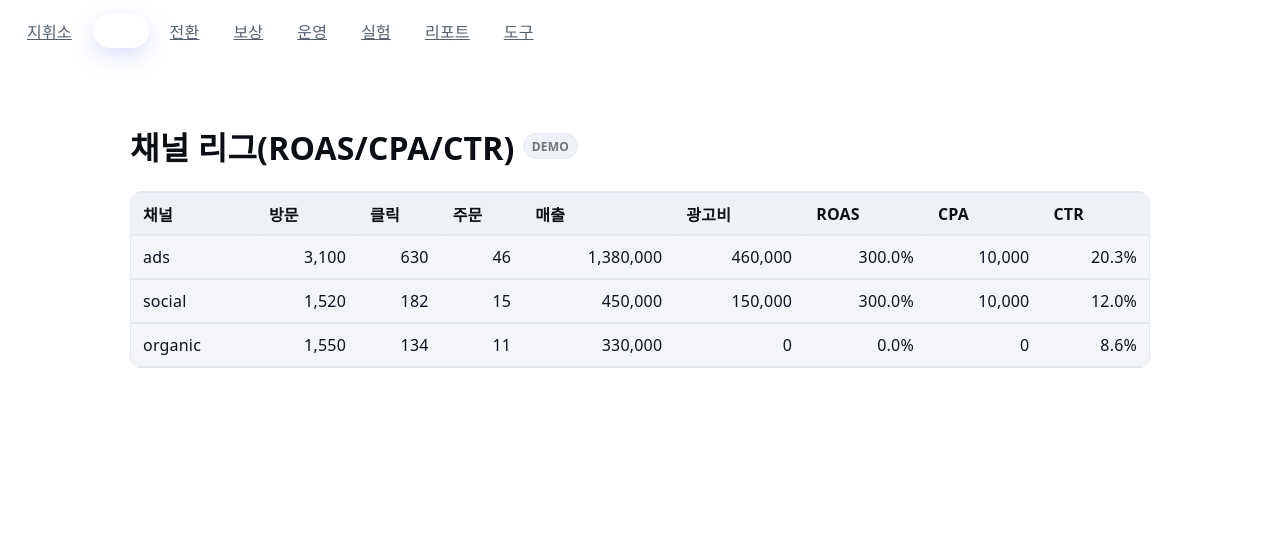
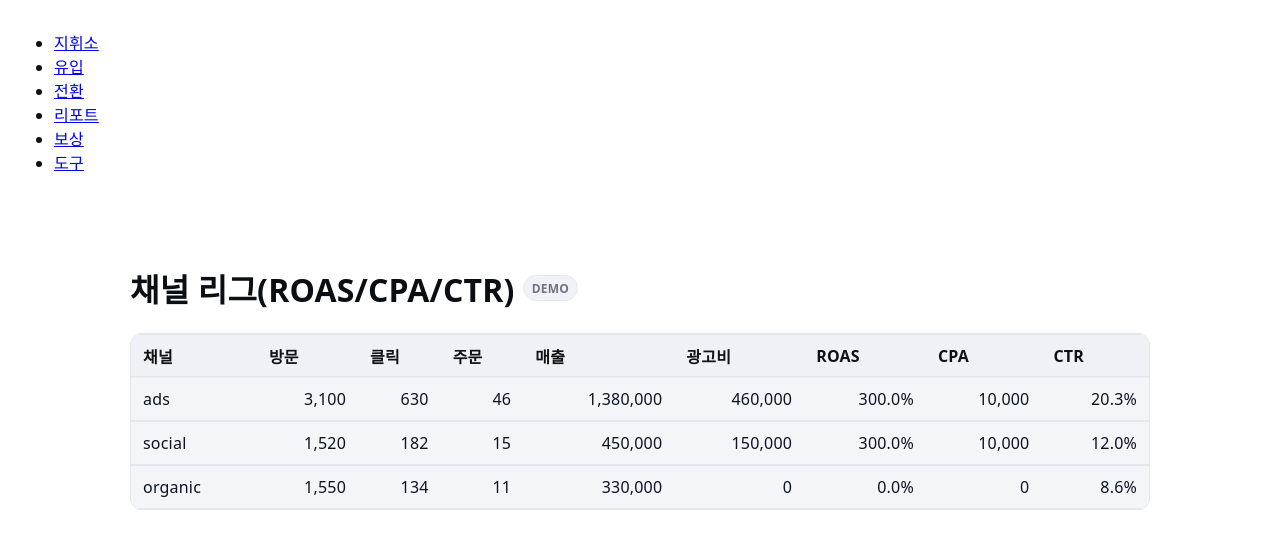
Before and after one commit to sht27363838-glitch/zp-v3.0, a Next.js app: page /growth in a window 1280 px wide. Shown: the top 548 px of the page. Built offline with nearby package versions, Linux system fonts and the light colour scheme.

Commit message:
Update Nav.tsx

```diff
--- a/app/_components/Nav.tsx
+++ b/app/_components/Nav.tsx
@@ -1,28 +1,29 @@
-'use client';
-
-import Link from 'next/link';
-import { usePathname } from 'next/navigation';
-
-const tabs = [
-  ['/', '지휘소'],
-  ['/growth', '유입'],
-  ['/commerce', '전환'],
-  ['/rewards', '보상'],
-  ['/ops', '운영'],
-  ['/experiments', '실험'],
-  ['/report', '리포트'],
-  ['/tools', '도구'],
-] as const;
+'use client'
+import Link from 'next/link'
+import React, {useMemo} from 'react'
+import { getAlertFlags } from '@lib/guards'
 
 export default function Nav(){
-  const p = usePathname() || '/';
+  const flags = useMemo(()=> getAlertFlags(), [])
+  const dangerOn = flags.roasLow || flags.crDrop || flags.returnsSpike
+
+  const Tab = ({href, children}:{href:string;children:React.ReactNode})=>(
+    <li className="nav-item">
+      <Link href={href} className="nav-link">{children}</Link>
+      {href==='/report' && dangerOn && <span className="dot danger" aria-label="경보"/>}
+    </li>
+  )
+
   return (
-    <div className="nav">
-      {tabs.map(([href,label]) => (
-        <Link key={href} href={href as unknown as any} className={'tab ' + (p===href ? 'active' : '')}>
-          {label}
-        </Link>
-      ))}
-    </div>
-  );
+    <nav className="nav">
+      <ul className="nav-list">
+        <Tab href="/">지휘소</Tab>
+        <Tab href="/growth">유입</Tab>
+        <Tab href="/commerce">전환</Tab>
+        <Tab href="/report">리포트</Tab>
+        <Tab href="/rewards">보상</Tab>
+        <Tab href="/tools">도구</Tab>
+      </ul>
+    </nav>
+  )
 }
```
